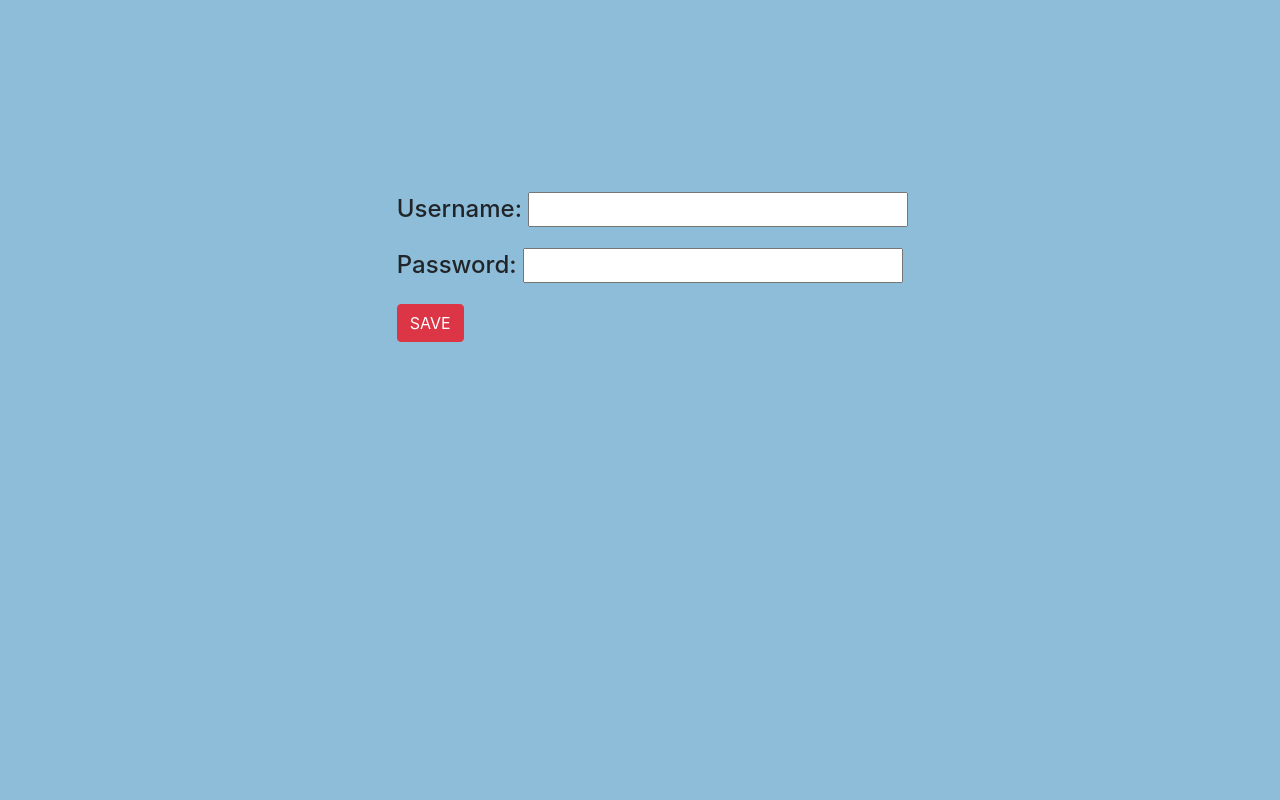
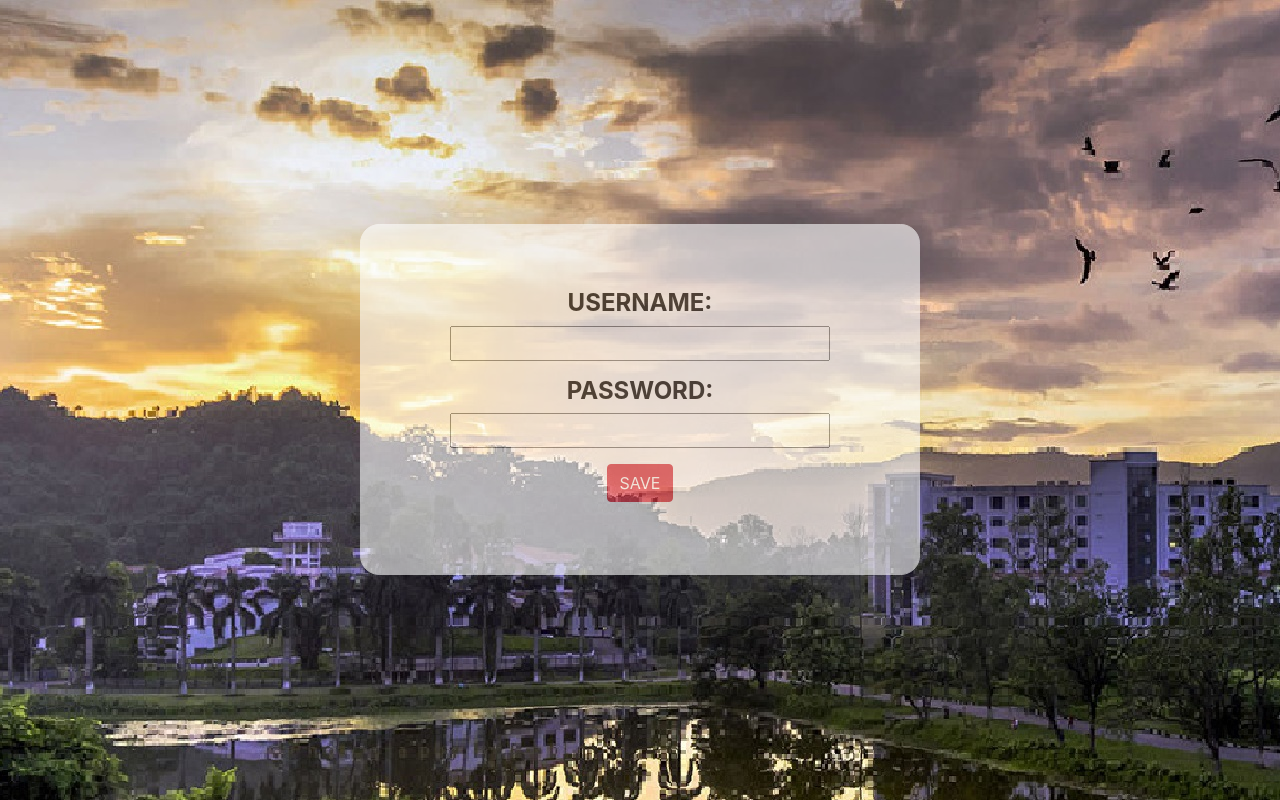
Before and after one commit to Curious-Ujjwal/Diary_Portal-1, a Django app: page /diary/intern/authentication/ in a window 1280 px wide. Run offline with Django 3.2, Linux system fonts and the light colour scheme; some libraries are stand-ins or nearby versions.

Commit message:
Final auth page

```diff
--- a/Diary_Portal/diary/templates/diary/Auth.html
+++ b/Diary_Portal/diary/templates/diary/Auth.html
@@ -1,21 +1,28 @@
+{% load static %}
 <!DOCTYPE html>
 <html>
 <head>
 	<link rel="stylesheet" href="https://stackpath.bootstrapcdn.com/bootstrap/4.1.3/css/bootstrap.min.css" integrity="sha384-MCw98/SFnGE8fJT3GXwEOngsV7Zt27NXFoaoApmYm81iuXoPkFOJwJ8ERdknLPMO" crossorigin="anonymous">
+	<link rel="stylesheet" type="text/css" href="{% static 'diary/style.css' %}">
 	<title>Diary Portal</title>
 </head>
-<body style="padding: 2rem; background-color: #8dbdd8;">
-<div class="container-fluid" style="padding-top: 10em; padding-left: 22.8rem;">
+<body>
+<center>
+	<div class="boxed">
+
 		<div class="column">
-	<h4>
+			<h4><b>
     			<form action="" method="post" name="placement_edit">
     			{{form.as_p}}
     			{% csrf_token%}
     				<input type="submit" value="SAVE" class="btn btn-danger">
     			</form>
+    		</b>
 			</h4>
     	</div>
+
 	</div>
+</center>
 
 </body>
 </html>
```
Lines whose indentation alone changed are shown as unchanged.
